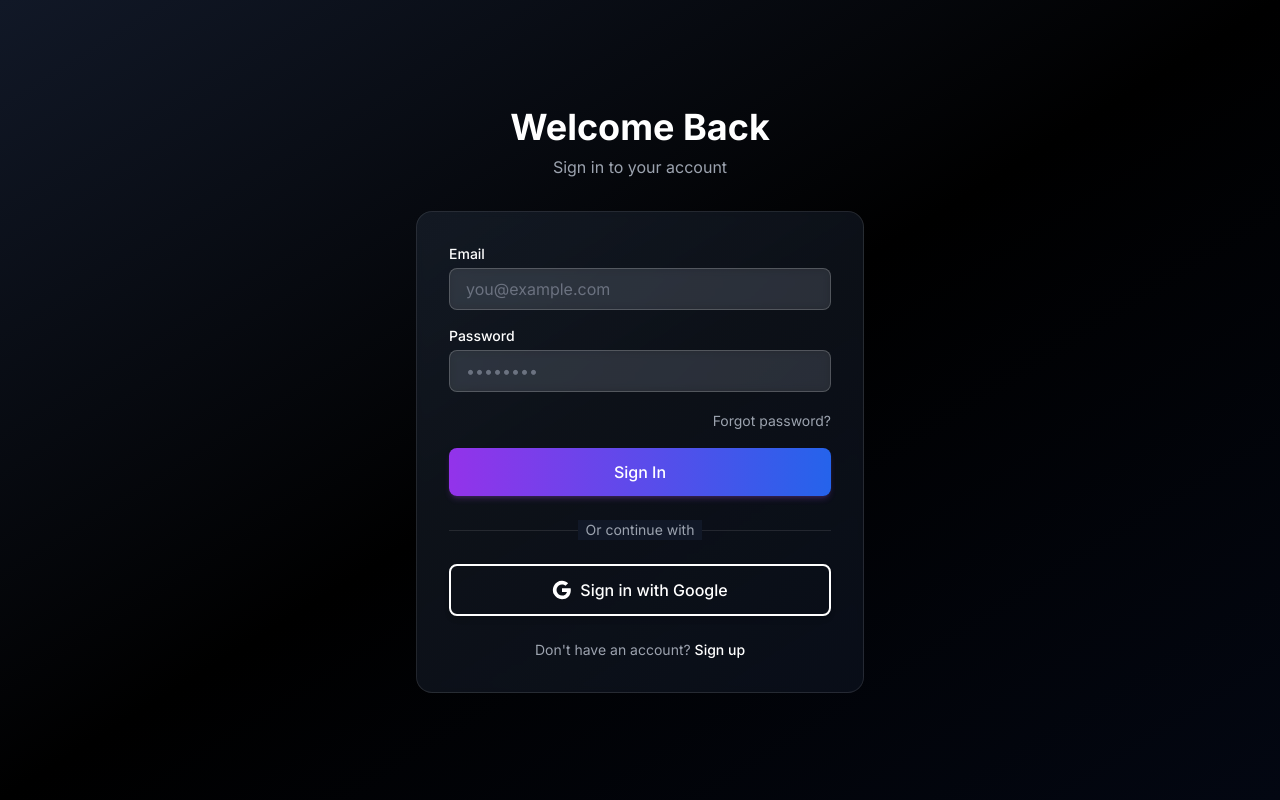
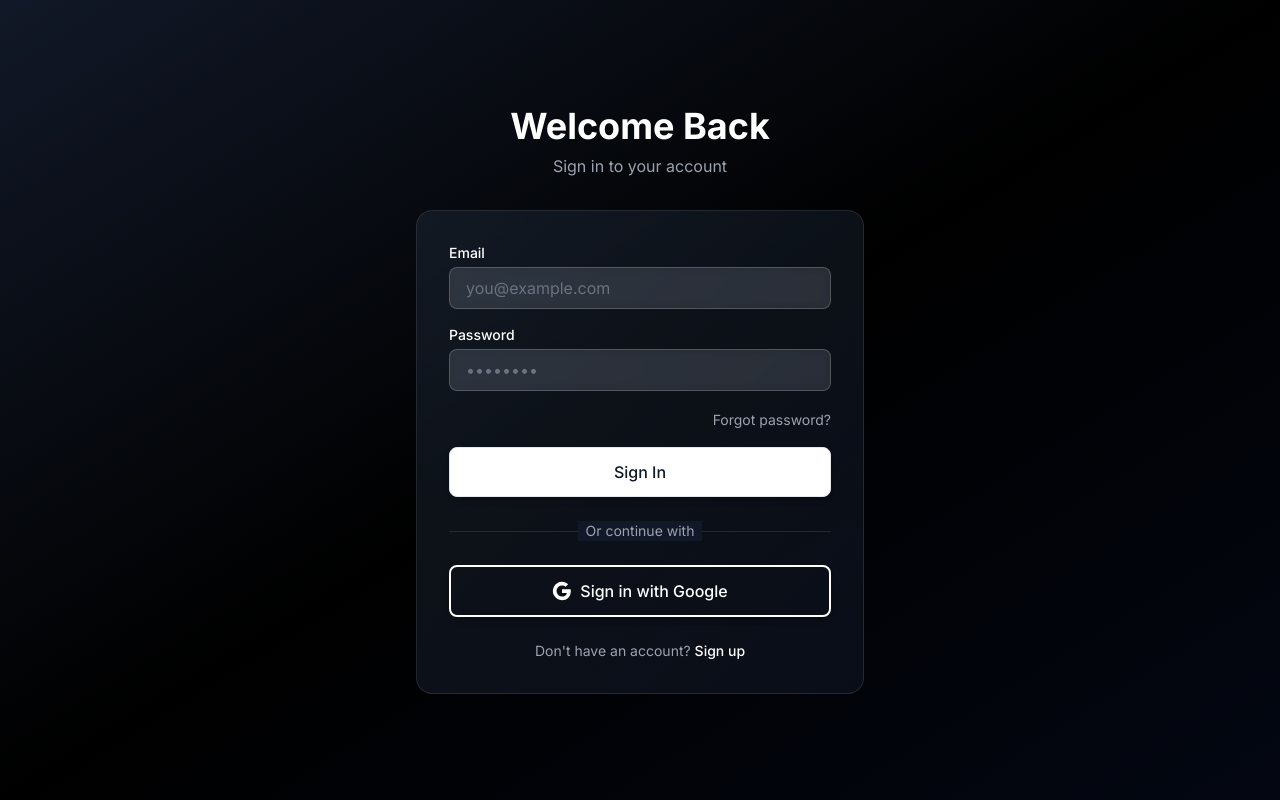
Before and after one commit to Innie0/realestate-saas2, a Next.js app: page /auth/login in a window 1280 px wide. Built offline with nearby package versions, Linux system fonts and the light colour scheme; no server answers; what @supabase/auth-helpers-nextjs would draw is missing.

Commit message:
Change primary button to white with dark text
Co-authored-by: Cursor <cursoragent@cursor.com>

```diff
--- a/components/ui/Button.tsx
+++ b/components/ui/Button.tsx
@@ -34,7 +34,7 @@ export default function Button({
 
   // Variant styles - different colors for different button types with gradients
   const variants = {
-    primary: 'bg-gradient-to-r from-purple-600 to-blue-600 text-white hover:from-purple-500 hover:to-blue-500 focus:ring-purple-500 shadow-lg shadow-purple-500/20',
+    primary: 'bg-white text-gray-900 hover:bg-gray-50 focus:ring-gray-400 shadow-lg border border-gray-200',
     secondary: 'bg-gradient-to-r from-gray-600 to-gray-700 text-white hover:from-gray-700 hover:to-gray-800 focus:ring-gray-500',
     outline: 'border-2 border-white text-white hover:bg-white/10 focus:ring-gray-400',
     'outline-light': 'border-2 border-white text-white hover:bg-white hover:text-black focus:ring-gray-400',
```
